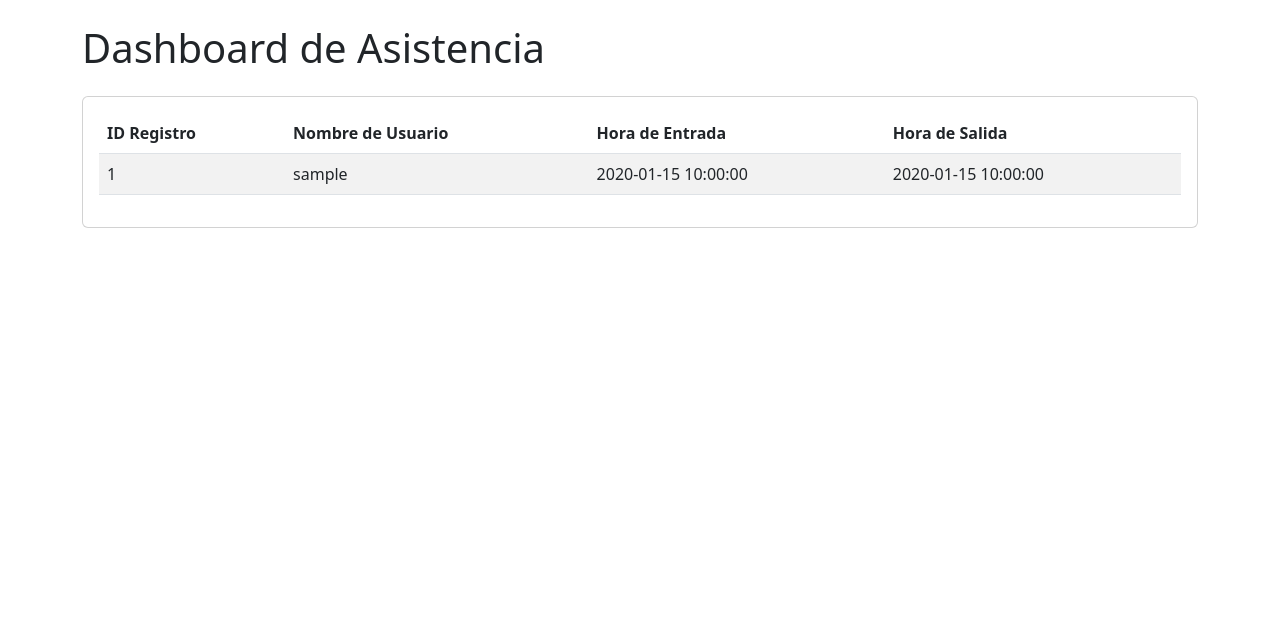
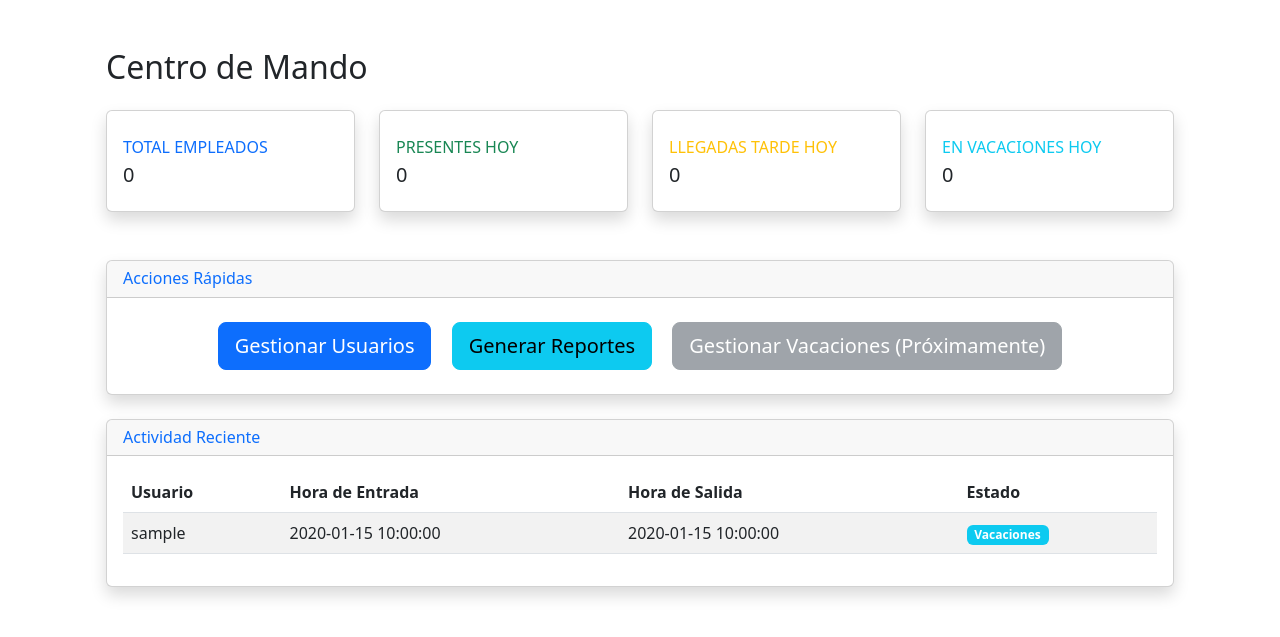
Before and after one commit to Juliodkm/sistema-asistencia, a Flask app: page /admin/dashboard in a window 1280 px wide. Shown: the part 56-693 px from the top of the page. Run offline with Flask 3, Linux system fonts and the light colour scheme; a user stored in the database is signed in; tables that the repository leaves empty hold one stand-in row (values such as "Sample post").

Commit message:
refactor(auth): Implementa redirección por rol y nuevo dashboard de admin

```diff
--- a/app/admin/routes.py
+++ b/app/admin/routes.py
@@ -4,7 +4,8 @@ from app import db
 from app.models import AttendanceRecord, User
 from app.admin import admin_bp
 from functools import wraps
-from datetime import datetime, timedelta
+from datetime import datetime, timedelta, date
+from sqlalchemy import func
 
 def admin_required(f):
     @wraps(f)
@@ -18,8 +19,24 @@ def admin_required(f):
 @login_required
 @admin_required
 def dashboard():
-    attendance_records = db.session.query(AttendanceRecord, User).join(User, AttendanceRecord.user_id == User.id).order_by(AttendanceRecord.check_in_time.desc()).all()
-    return render_template('admin/dashboard.html', records=attendance_records)
+    today = date.today()
+
+    # KPIs
+    total_employees = User.query.filter_by(role='employee').count()
+    present_today = AttendanceRecord.query.filter(func.date(AttendanceRecord.check_in_time) == today, AttendanceRecord.status != 'Vacaciones').count()
+    on_leave_today = AttendanceRecord.query.filter(func.date(AttendanceRecord.check_in_time) == today, AttendanceRecord.status == 'Vacaciones').count()
+    late_today = AttendanceRecord.query.filter(func.date(AttendanceRecord.check_in_time) == today, AttendanceRecord.status == 'Tarde').count()
+
+    # Recent activity
+    recent_records = db.session.query(AttendanceRecord, User).join(User, AttendanceRecord.user_id == User.id).order_by(AttendanceRecord.check_in_time.desc()).limit(10).all()
+
+    return render_template('admin/dashboard.html',
+                           title='Panel de Administrador',
+                           total_employees=total_employees,
+                           present_today=present_today,
+                           on_leave_today=on_leave_today,
+                           late_today=late_today,
+                           records=recent_records)
 
 # User Management Routes
 @admin_bp.route('/users')
--- a/app/templates/admin/dashboard.html
+++ b/app/templates/admin/dashboard.html
@@ -1,29 +1,135 @@
 {% extends 'admin/base.html' %}
 
 {% block admin_content %}
-    <h1 class="mb-4">Dashboard de Asistencia</h1>
-    <div class="card">
+<div class="container-fluid p-4">
+    <h1 class="h2 mb-4">Centro de Mando</h1>
+
+    <!-- KPI Cards -->
+    <div class="row mb-4">
+        <div class="col-xl-3 col-md-6 mb-4">
+            <div class="card border-left-primary shadow h-100 py-2">
                 <div class="card-body">
+                    <div class="row no-gutters align-items-center">
+                        <div class="col mr-2">
+                            <div class="text-xs font-weight-bold text-primary text-uppercase mb-1">Total Empleados</div>
+                            <div class="h5 mb-0 font-weight-bold text-gray-800">{{ total_employees }}</div>
+                        </div>
+                        <div class="col-auto">
+                            <i class="fas fa-users fa-2x text-gray-300"></i>
+                        </div>
+                    </div>
+                </div>
+            </div>
+        </div>
+
+        <div class="col-xl-3 col-md-6 mb-4">
+            <div class="card border-left-success shadow h-100 py-2">
+                <div class="card-body">
+                    <div class="row no-gutters align-items-center">
+                        <div class="col mr-2">
+                            <div class="text-xs font-weight-bold text-success text-uppercase mb-1">Presentes Hoy</div>
+                            <div class="h5 mb-0 font-weight-bold text-gray-800">{{ present_today }}</div>
+                        </div>
+                        <div class="col-auto">
+                            <i class="fas fa-user-check fa-2x text-gray-300"></i>
+                        </div>
+                    </div>
+                </div>
+            </div>
+        </div>
+
+        <div class="col-xl-3 col-md-6 mb-4">
+            <div class="card border-left-warning shadow h-100 py-2">
+                <div class="card-body">
+                    <div class="row no-gutters align-items-center">
+                        <div class="col mr-2">
+                            <div class="text-xs font-weight-bold text-warning text-uppercase mb-1">Llegadas Tarde Hoy</div>
+                            <div class="h5 mb-0 font-weight-bold text-gray-800">{{ late_today }}</div>
+                        </div>
+                        <div class="col-auto">
+                            <i class="fas fa-clock fa-2x text-gray-300"></i>
+                        </div>
+                    </div>
+                </div>
+            </div>
+        </div>
+
+        <div class="col-xl-3 col-md-6 mb-4">
+            <div class="card border-left-info shadow h-100 py-2">
+                <div class="card-body">
+                    <div class="row no-gutters align-items-center">
+                        <div class="col mr-2">
+                            <div class="text-xs font-weight-bold text-info text-uppercase mb-1">En Vacaciones Hoy</div>
+                            <div class="h5 mb-0 font-weight-bold text-gray-800">{{ on_leave_today }}</div>
+                        </div>
+                        <div class="col-auto">
+                            <i class="fas fa-plane-departure fa-2x text-gray-300"></i>
+                        </div>
+                    </div>
+                </div>
+            </div>
+        </div>
+    </div>
+
+    <!-- Quick Actions -->
+    <div class="row mb-4">
+        <div class="col-12">
+            <div class="card shadow">
+                <div class="card-header">
+                    <h6 class="m-0 font-weight-bold text-primary">Acciones Rápidas</h6>
+                </div>
+                <div class="card-body text-center">
+                    <a href="{{ url_for('admin.list_users') }}" class="btn btn-lg btn-primary m-2">
+                        <i class="fas fa-users-cog mr-2"></i> Gestionar Usuarios
+                    </a>
+                    <a href="{{ url_for('admin.reports') }}" class="btn btn-lg btn-info m-2">
+                        <i class="fas fa-chart-bar mr-2"></i> Generar Reportes
+                    </a>
+                    <a href="#" class="btn btn-lg btn-secondary m-2 disabled" aria-disabled="true">
+                        <i class="fas fa-calendar-alt mr-2"></i> Gestionar Vacaciones (Próximamente)
+                    </a>
+                </div>
+            </div>
+        </div>
+    </div>
+
+    <!-- Recent Activity Table -->
+    <div class="card shadow">
+        <div class="card-header">
+            <h6 class="m-0 font-weight-bold text-primary">Actividad Reciente</h6>
+        </div>
+        <div class="card-body">
+            <div class="table-responsive">
                 <table class="table table-striped table-hover">
                     <thead class="thead-dark">
                         <tr>
-                        <th scope="col">ID Registro</th>
-                        <th scope="col">Nombre de Usuario</th>
-                        <th scope="col">Hora de Entrada</th>
-                        <th scope="col">Hora de Salida</th>
+                            <th>Usuario</th>
+                            <th>Hora de Entrada</th>
+                            <th>Hora de Salida</th>
+                            <th>Estado</th>
                         </tr>
                     </thead>
                     <tbody>
                         {% for record, user in records %}
                         <tr>
-                        <td>{{ record.id }}</td>
                             <td>{{ user.username }}</td>
                             <td>{{ record.check_in_time.strftime('%Y-%m-%d %H:%M:%S') }}</td>
                             <td>{{ record.check_out_time.strftime('%Y-%m-%d %H:%M:%S') if record.check_out_time else 'N/A' }}</td>
+                            <td>
+                                <span class="badge {% if record.status == 'A Tiempo' %}bg-success{% elif record.status == 'Tarde' %}bg-warning{% else %}bg-info{% endif %}">
+                                    {{ record.status }}
+                                </span>
+                            </td>
+                        </tr>
+                        {% else %}
+                        <tr>
+                            <td colspan="4" class="text-center">No hay actividad reciente.</td>
                         </tr>
                         {% endfor %}
                     </tbody>
                 </table>
             </div>
         </div>
+    </div>
+</div>
 {% endblock %}
```
Also changed, not shown: app/auth/routes.py (+12 -1 lines). Lines whose indentation alone changed are shown as unchanged.
